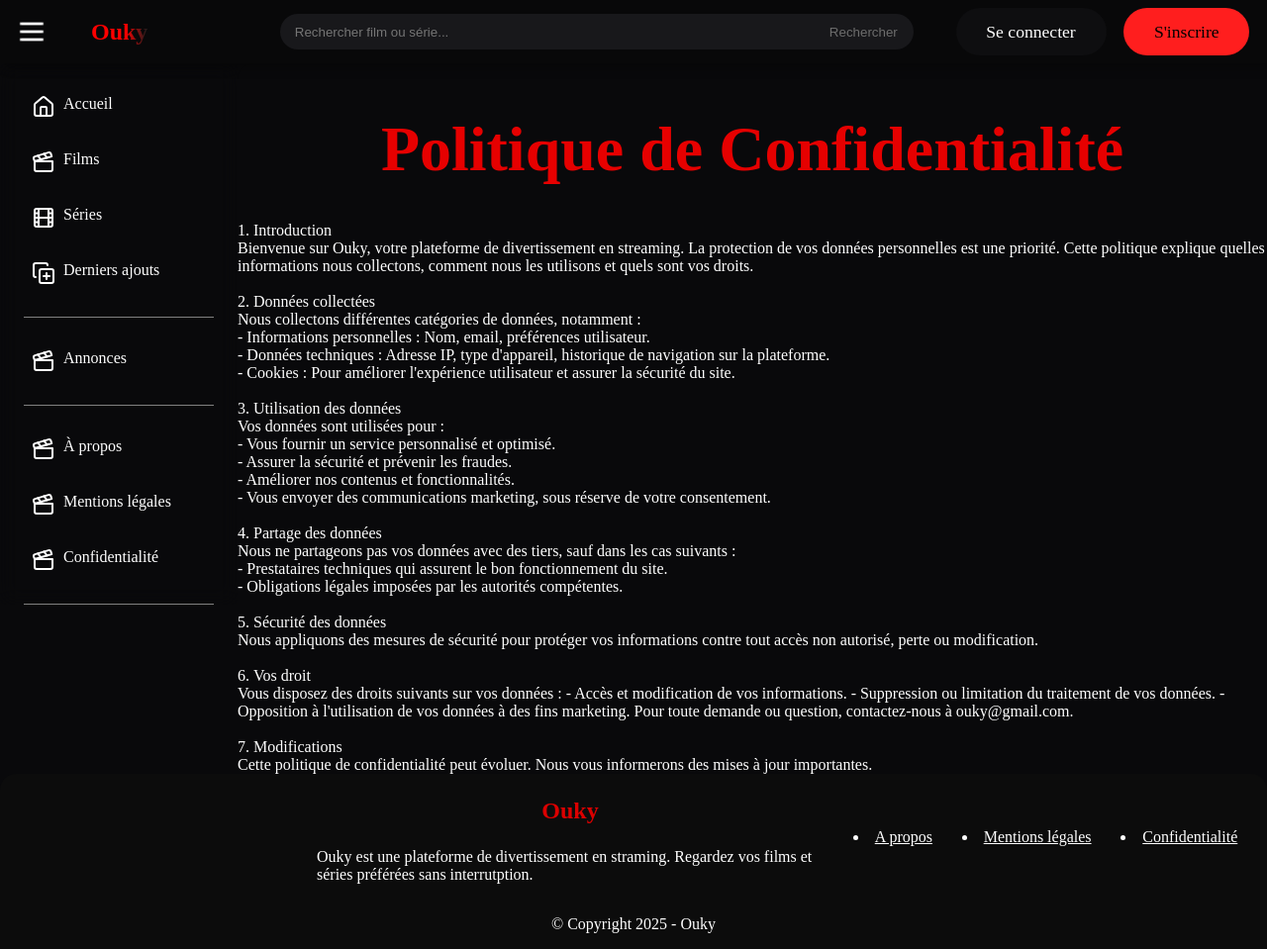
After one commit to pixzrr/ouky, a PHP site: page /assets/pages/confidentialite.php in a window 1280 px wide. The commit adds this page. Shown: the whole page at 99% size. Run offline with PHP 8.4, Linux system fonts and the light colour scheme.

Commit message:
Ajouts des pages d'informations

```diff
--- a/devweb/assets/css/style.css
+++ b/devweb/assets/css/style.css
@@ -721,11 +721,16 @@ main .deconnexion a:hover{
     color: black;
 }
 
+/*Infos*/
 
+ol,li{
+    color : white;
+    list-style-position: inside;
 
-
-
-
+}
+main p{
+    color : white;
+}
 
 /*Aside*/
 
--- a/devweb/assets/inc/top.php
+++ b/devweb/assets/inc/top.php
@@ -95,24 +95,12 @@ define("ROOT", "/devweb/");
                         <p>Profil</p>
                     </article>
                 </a>
-                <a href="<?= ROOT ?>assets/pages/user/pour_vous.php">
-                    <article>
-                        <img src="<?= ROOT ?>assets/images/clapperboard.png" alt="voir tous les films">
-                        <p>Pour vous</p>
-                    </article>
-                </a>
-                <a href="<?= ROOT ?>assets/pages/tous/films.php">
-                    <article>
-                        <img src="<?= ROOT ?>assets/images/clapperboard.png" alt="voir tous les films">
-                        <p>Suggérer</p>
-                    </article>
-                </a>
             </section>
             <?php } ?>
 
             <!--Pour tous-->
             <section>
-                <a href="<?= ROOT ?>assets/pages/tous/films.php">
+                <a href="<?= ROOT ?>assets/pages/annonce.php">
                     <article>
                         <img src="<?= ROOT ?>assets/images/clapperboard.png" alt="voir tous les films">
                         <p>Annonces</p>
@@ -121,19 +109,19 @@ define("ROOT", "/devweb/");
             </section>
 
             <section>
-                <a href="<?= ROOT ?>assets/pages/tous/films.php">
+                <a href="<?= ROOT ?>assets/pages/infos.php">
                     <article>
                         <img src="<?= ROOT ?>assets/images/clapperboard.png" alt="voir tous les films">
                         <p>À propos</p>
                     </article>
                 </a>
-                <a href="<?= ROOT ?>assets/pages/tous/films.php">
+                <a href="<?= ROOT ?>assets/pages/mentions_legales.php">
                     <article>
                         <img src="<?= ROOT ?>assets/images/clapperboard.png" alt="voir tous les films">
                         <p>Mentions légales</p>
                     </article>
                 </a>
-                <a href="<?= ROOT ?>assets/pages/tous/films.php">
+                <a href="<?= ROOT ?>assets/pages/confidentialite.php">
                     <article>
                         <img src="<?= ROOT ?>assets/images/clapperboard.png" alt="voir tous les films">
                         <p>Confidentialité</p>
--- /dev/null
+++ b/devweb/assets/pages/confidentialite.php
@@ -0,0 +1,63 @@
+<?php include '../inc/top.php'; ?>
+
+<main>
+    <p>
+        <ol>
+            <br>
+            <h2>Politique de Confidentialité</h2>
+            <br>
+            <br>
+            <li>Introduction</li>
+                Bienvenue sur Ouky, votre plateforme de divertissement en streaming. La protection de vos données personnelles est une priorité. Cette politique explique quelles informations nous collectons, comment nous les utilisons et quels sont vos droits.
+            <br>
+            <br>
+            <li>Données collectées</li>
+                Nous collectons différentes catégories de données, notamment :
+                    <br>
+                - Informations personnelles : Nom, email, préférences utilisateur.
+                <br>
+                - Données techniques : Adresse IP, type d'appareil, historique de navigation sur la plateforme.
+                <br>
+                - Cookies : Pour améliorer l'expérience utilisateur et assurer la sécurité du site.
+                <br>
+            <br>
+            <li>Utilisation des données</li>
+                Vos données sont utilisées pour :
+                <br>
+                - Vous fournir un service personnalisé et optimisé.
+                <br>
+                - Assurer la sécurité et prévenir les fraudes.
+                <br>
+                - Améliorer nos contenus et fonctionnalités.
+                <br>
+                - Vous envoyer des communications marketing, sous réserve de votre consentement.
+                <br>
+                <br>
+            <li>Partage des données</li>
+                Nous ne partageons pas vos données avec des tiers, sauf dans les cas suivants :
+                <br>
+                - Prestataires techniques qui assurent le bon fonctionnement du site.
+                <br>
+                - Obligations légales imposées par les autorités compétentes.
+                <br>
+                <br>
+            <li>Sécurité des données</li>
+                Nous appliquons des mesures de sécurité pour protéger vos informations contre tout accès non autorisé, perte ou modification.
+                <br>
+                <br>
+            <li>Vos droit</li>
+                Vous disposez des droits suivants sur vos données :
+                - Accès et modification de vos informations.
+                - Suppression ou limitation du traitement de vos données.
+                - Opposition à l'utilisation de vos données à des fins marketing.
+
+                Pour toute demande ou question, contactez-nous à ouky@gmail.com.
+                <br>
+                <br>
+            <li>Modifications</li>
+                Cette politique de confidentialité peut évoluer. Nous vous informerons des mises à jour importantes.
+
+</p>
+
+</main>
+<?php include '../inc/bottom.php'; ?>
```
Also changed, not shown: devweb/assets/pages/annonce.php (added, +9 -0 lines), devweb/assets/pages/infos.php (added, +18 -0 lines), devweb/assets/pages/mentions_legales.php (added, +48 -0 lines).
